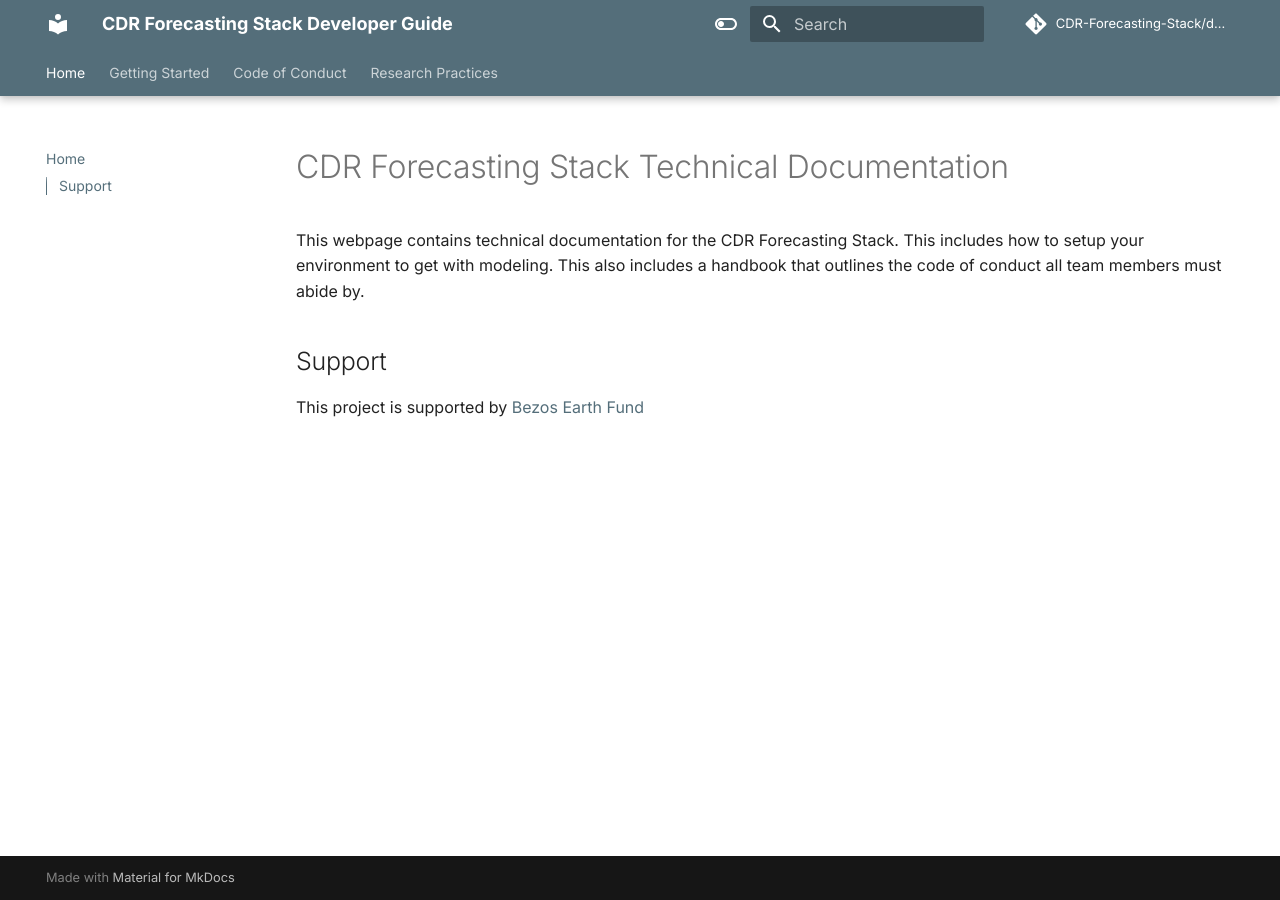
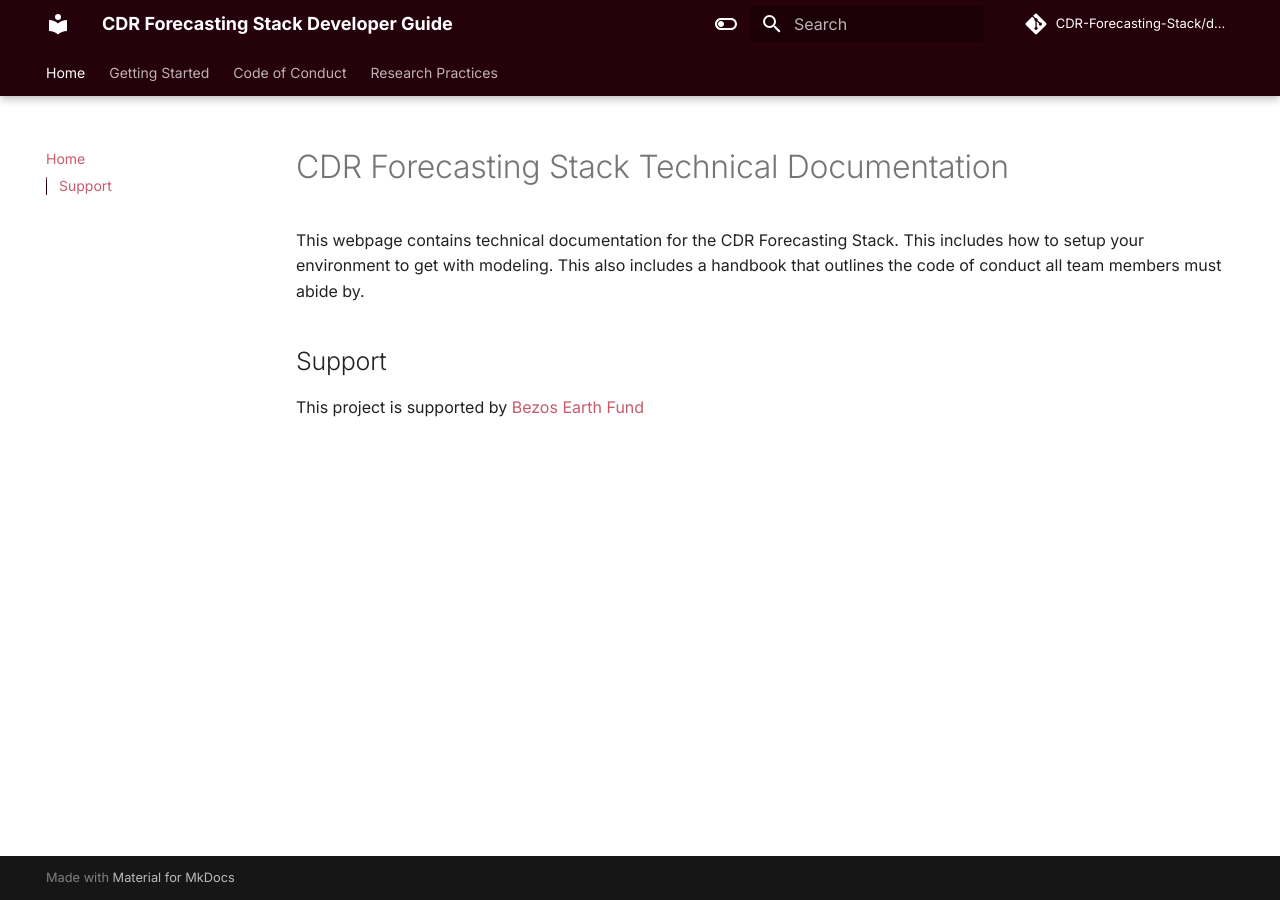
Before and after one commit to CDR-Forecasting-Stack/developer-guide, an MkDocs documentation site: the page built from docs/index.md, in a window 1280 px wide. Built offline with MkDocs 1.6.1 and Material for MkDocs 9.7.7, drawn with Linux system fonts in a browser that asks for light colours; comment, search, counter and statistics services are not loaded.

Commit message:
style: create custom style

```diff
--- a/docs/stylesheets/extra.css
+++ b/docs/stylesheets/extra.css
@@ -1,11 +1,93 @@
-:root > * {
-  --md-primary-fg-color: #546e7a;
+/*
+all variables
+https://github.com/squidfunk/mkdocs-material/blob/master/src/templates/assets/stylesheets/main/_colors.scss
+*/
+
+/* Light mode */
+[data-md-color-scheme="default"] {
+  --md-primary-fg-color: #25010b;
+  --md-typeset-a-color: #c85a6b;
 }
 
-[data-md-color-scheme="slate"] {
-  --md-primary-fg-color: #546e7a;
+/*
+custom theme
+started from slate
+https://github.com/squidfunk/mkdocs-material/blob/8fc61b5cb00845825179d6fd3e331c789f83187b/src/templates/assets/stylesheets/palette/_scheme.scss#L30
+*/
+[data-md-color-scheme="wine-red"] {
+  /* Indicate dark mode */
+  color-scheme: dark;
+
+  --md-hue: 210;
+  --md-primary-fg-color: #25010b;
+
+  --md-default-fg-color: hsla(var(--md-hue), 15%, 90%, 0.82);
+  --md-default-fg-color--light: hsla(var(--md-hue), 15%, 90%, 0.56);
+  --md-default-fg-color--lighter: hsla(var(--md-hue), 15%, 90%, 0.32);
+  --md-default-fg-color--lightest: hsla(var(--md-hue), 15%, 90%, 0.12);
+  --md-default-bg-color: hsla(var(--md-hue), 15%, 14%, 1);
+  --md-default-bg-color--light: hsla(var(--md-hue), 15%, 14%, 0.54);
+  --md-default-bg-color--lighter: hsla(var(--md-hue), 15%, 14%, 0.26);
+  --md-default-bg-color--lightest: hsla(var(--md-hue), 15%, 14%, 0.07);
+
+  /* Code colors */
+  --md-code-fg-color: hsla(var(--md-hue), 18%, 86%, 0.82);
+  --md-code-bg-color: hsla(var(--md-hue), 15%, 18%, 1);
+  --md-code-bg-color--light: hsla(var(--md-hue), 15%, 18%, 0.9);
+  --md-code-bg-color--lighter: hsla(var(--md-hue), 15%, 18%, 0.54);
+
+  /* Code highlighting */
+  --md-code-hl-color: hsla(207, 100%, 50%, 1); /* Replace with blue a400 hsl */
+  --md-code-hl-color--light: hsla(207, 100%, 50%, 0.1);
+
+  --md-code-hl-number-color: hsla(6, 74%, 63%, 1);
+  --md-code-hl-special-color: hsla(340, 83%, 66%, 1);
+  --md-code-hl-function-color: hsla(291, 57%, 65%, 1);
+  --md-code-hl-constant-color: hsla(250, 62%, 70%, 1);
+  --md-code-hl-keyword-color: hsla(219, 66%, 64%, 1);
+  --md-code-hl-string-color: hsla(150, 58%, 44%, 1);
+  --md-code-hl-name-color: var(--md-code-fg-color);
+  --md-code-hl-operator-color: var(--md-default-fg-color--light);
+  --md-code-hl-punctuation-color: var(--md-default-fg-color--light);
+  --md-code-hl-comment-color: var(--md-default-fg-color--light);
+  --md-code-hl-generic-color: var(--md-default-fg-color--light);
+  --md-code-hl-variable-color: var(--md-default-fg-color--light);
+
+  /* Typeset */
+  --md-typeset-color: var(--md-default-fg-color);
+  --md-typeset-a-color: #c85a6b;
+  --md-typeset-kbd-color: hsla(var(--md-hue), 15%, 90%, 0.12);
+  --md-typeset-kbd-accent-color: hsla(var(--md-hue), 15%, 90%, 0.2);
+  --md-typeset-kbd-border-color: hsla(var(--md-hue), 15%, 14%, 1);
+  --md-typeset-mark-color: hsla(
+    207,
+    100%,
+    70%,
+    0.3
+  ); /* Replace with blue a200 hsl */
+  --md-typeset-table-color: hsla(var(--md-hue), 15%, 95%, 0.12);
+  --md-typeset-table-color--light: hsla(var(--md-hue), 15%, 95%, 0.035);
+
+  /* Admonitions */
+  --md-admonition-fg-color: var(--md-default-fg-color);
+  --md-admonition-bg-color: var(--md-default-bg-color);
+
+  /* Footer */
+  --md-footer-bg-color: hsla(var(--md-hue), 15%, 10%, 0.87);
+  --md-footer-bg-color--dark: hsla(var(--md-hue), 15%, 8%, 1);
+
+  /* Shadows */
+  --md-shadow-z1:
+    0 0.25rem 0.625rem hsla(0, 0%, 0%, 0.05), 0 0 0.0625rem hsla(0, 0%, 0%, 0.1);
+  --md-shadow-z2:
+    0 0.25rem 0.625rem hsla(0, 0%, 0%, 0.25),
+    0 0 0.0625rem hsla(0, 0%, 0%, 0.25);
+  --md-shadow-z3:
+    0 0.25rem 0.625rem hsla(0, 0%, 0%, 0.4), 0 0 0.0625rem hsla(0, 0%, 0%, 0.35);
+
+  /* Hide images for light mode */
+  img[src$="#only-light"],
+  img[src$="#gh-light-mode-only"] {
+    display: none;
+  }
 }
-
-[data-md-color-scheme="default"] {
-  --md-primary-fg-color: #546e7a;
-}
--- a/mkdocs.yml
+++ b/mkdocs.yml
@@ -44,7 +44,7 @@ theme:
     # Palette toggle for dark mode
     - media: "(prefers-color-scheme: dark)"
       primary: custom
-      scheme: slate
+      scheme: wine-red
       toggle:
         icon: material/toggle-switch
         name: Switch to light mode
```
